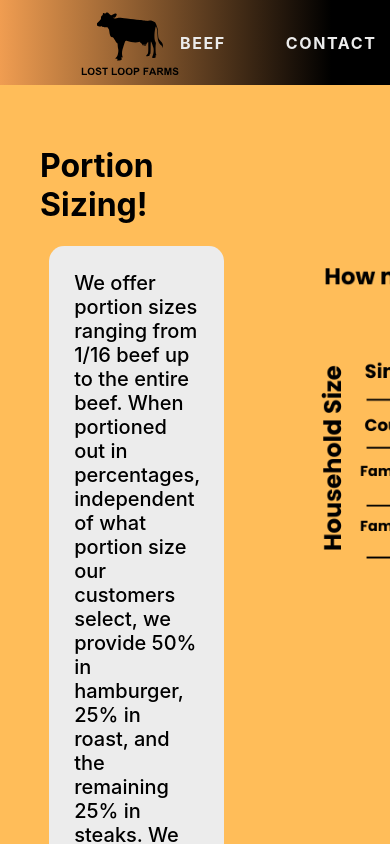
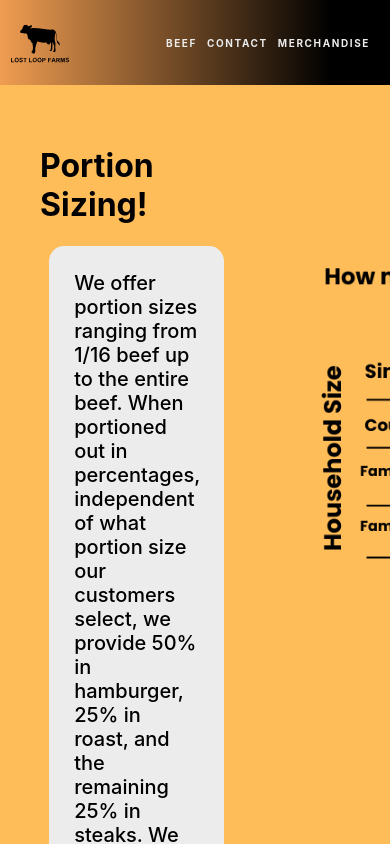
Before and after one commit to SolInvictusx/Lost-Loop, a React (Create React App) app: page /beef in a window 390 px wide. Shown: the top 844 px of the page. Built offline with nearby package versions, Linux system fonts and the light colour scheme.

Commit message:
Update viewport issues

```diff
--- a/src/ContactPage/FormComponent.js
+++ b/src/ContactPage/FormComponent.js
@@ -4,7 +4,6 @@ import { Formik, Form, Field, ErrorMessage } from 'formik';
 
 const Basic = () => (
     <div>
-        <h1>Any place in your app!</h1>
         <Formik
             initialValues={{ email: '', password: '', name: '', message: '' }}
             validate={values => {
--- a/src/ContactPage/ShoutOut.js
+++ b/src/ContactPage/ShoutOut.js
@@ -1,18 +1,19 @@
+import React from 'react';
+
 const SayHello = () => {
     return (
         <div className="hear-container">
-            <h1>
+            <h1 className="hear-heading">
                 We look forward to hearing from you!
             </h1>
             <div className="hear-you">
-                <h2>
-                    Fill out the form below and we will get back to you ASAP so you can
-                    bring home our quality, delicious beef!
+                <h2 className="hear-subheading">
+                    Fill out the form below, and we will get back to you ASAP so you can bring home our quality, delicious beef!
                 </h2>
             </div>
             <div>
-                <h3>
-                    Rememmber that in your message, include what you're interested in, such as 1/2 beef, sirloin steaks, hats or shirts, or any of our other beef or products!
+                <h3 className="reminder-text">
+                    Remember that in your message, include what you're interested in, such as 1/2 beef, sirloin steaks, hats, or shirts, or any of our other beef or products!
                 </h3>
             </div>
         </div>
--- a/src/css/styles.css
+++ b/src/css/styles.css
@@ -38,6 +38,30 @@ ul {
 
 }
 
+@media (max-width: 940px) {
+    .nav {
+        padding: 0px 80px;
+    }
+}
+
+@media (max-width: 730px) {
+    .nav {
+        padding: 0px 40px;
+    }
+}
+
+@media (max-width: 580px) {
+    .nav {
+        padding: 0px 20px;
+    }
+}
+
+@media (max-width: 440px) {
+    .nav {
+        padding: 0px 10px;
+    }
+}
+
 .nav-list {
     display: flex;
     color: rgba(0, 0, 0, 0.75);
@@ -55,9 +79,24 @@ ul {
     text-decoration: none;
 }
 
-@media (max-width: 940px) {
-    .nav {
-        padding: 0px 80px;
+@media (max-width: 810px) {
+    .nav-link {
+        font-size: 14px;
+        margin-right: 40px;
+    }
+}
+
+@media (max-width: 660px) {
+    .nav-link {
+        font-size: 12px;
+        margin-right: 20px;
+    }
+}
+
+@media (max-width: 440px) {
+    .nav-link {
+        font-size: 10px;
+        margin-right: 10px;
     }
 }
 
@@ -86,6 +125,18 @@ ul {
     display: block;
     height: auto;
     width: 100px;
+}
+
+@media (max-width: 660px) {
+    .logo-img {
+        width: 80px;
+    }
+}
+
+@media (max-width: 440px) {
+    .logo-img {
+        width: 60px;
+    }
 }
 
 /* End of Navbar */
@@ -359,6 +410,34 @@ ul {
 
 /* Beginning of Contact Page */
 
+.hear-container {
+    text-align: center;
+    padding: 40px;
+    background-color: #f9f9f9;
+    border-radius: 8px;
+    box-shadow: 0 4px 8px rgba(0, 0, 0, 0.1);
+}
+
+.hear-heading {
+    color: #333;
+    font-size: 32px;
+    margin-bottom: 20px;
+}
+
+.hear-subheading {
+    color: #555;
+    font-size: 24px;
+    line-height: 1.4;
+    margin-bottom: 30px;
+}
+
+.reminder-text {
+    color: #777;
+    font-size: 18px;
+    line-height: 1.6;
+}
+
+
 /* Center the form on the screen */
 .form-container {
     display: flex;
@@ -421,7 +500,6 @@ Field {
 Field[name="message"] {
     resize: vertical;
     height: 100px;
-    /* Set an initial height, adjust as needed */
 }
 
 .field-form {
```
